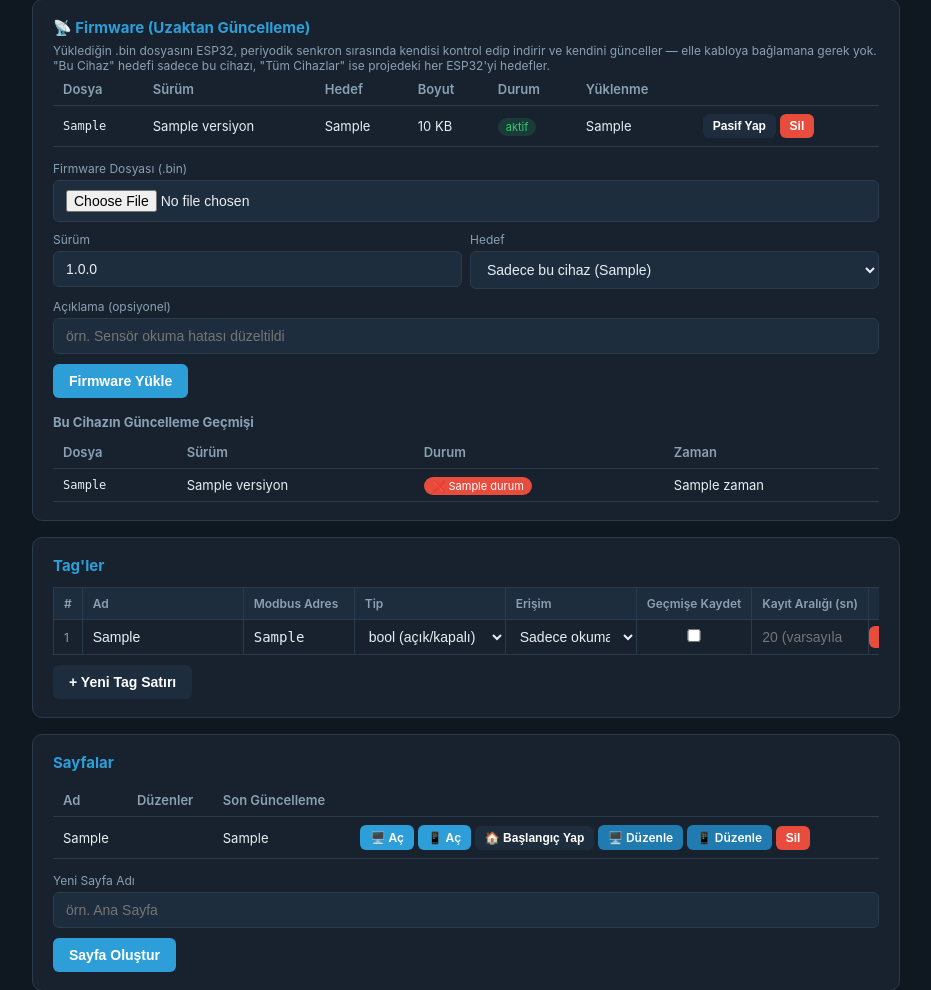
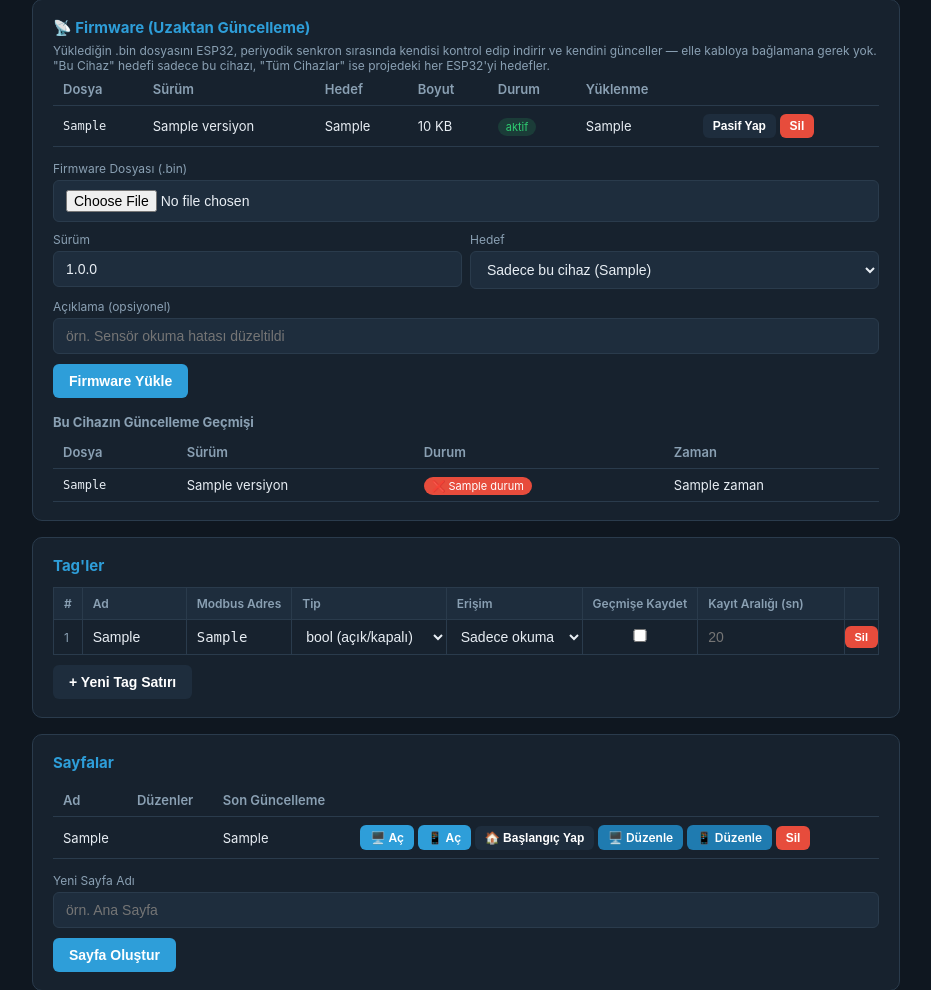
Before and after one commit to ahmetaltunaibu/oventechIOT, a Flask app: template templates/cihaz_detay.html in a window 1280 px wide. Shown: the part 434-1424 px from the top of the page, without its empty margins (174-1105 px from the left). Run offline with Flask 3, Linux system fonts and the light colour scheme; the visitor is signed in with stand-in values (Sample User, id 1); tables that the repository leaves empty hold one stand-in row (values such as "Sample post"); the template is opened without the code that fills it: most values are stand-ins (such as "Sample title", 1, 10 or a date in 2020).

Commit message:
Tag tablosunda Ad/Modbus Adres kutulari gercekten icerige gore otomatik genisliyor
Onceki duzeltme (min-width:160px) yetersizdi - sabit bir sayiydi, uzun
tag isimleri yine kesiliyordu. Artik HTML input'un size ozniteligi
JS ile her tus vurusunda yazi uzunluguna gore ayarlaniyor (8-40 karakter
sinir) - kutu gercekten yaziya gore genisliyor/daraliyor. Kayit Araligi
placeholder'i da kisaltildi ("20 (varsayilan)" -> "20").

Co-Authored-By: Claude Sonnet 5 <noreply@anthropic.com>

```diff
--- a/templates/cihaz_detay.html
+++ b/templates/cihaz_detay.html
@@ -158,12 +158,19 @@
            asla aşırı daralmasın. */
         #tagTablosu { width: auto; min-width: 100%; border-collapse: collapse; }
         #tagTablosu th, #tagTablosu td { padding: 0; border: 1px solid var(--border); }
-        /* :has() yerine doğrudan alan üzerinden — eski tarayıcılarda da çalışsın. */
-        .tag-hucre[data-alan="ad"] { min-width: 160px; }
-        .tag-hucre[data-alan="modbus_adres"] { min-width: 110px; }
+        /* Kullanıcı raporu (2. tur): min-width tek başına yetmedi — sabit
+           bir sayı seçmek zorunda kalıyorduk, uzun isimler yine kesiliyordu.
+           GERÇEK "içeriğe göre otomatik genişlik" için Ad/Modbus Adres
+           kutularının width:100% (yukarıdaki genel .tag-hucre kuralı)
+           ezilip width:auto yapıldı — böylece HTML'in size özniteliği
+           (aşağıda tagGirdiBoyutlandir() ile metin uzunluğuna göre JS'den
+           ayarlanıyor) gerçekten devreye giriyor, kutu tam yazı kadar
+           genişliyor/daralıyor. Select'ler (Tip/Erişim) size özniteliğini
+           desteklemediği için onlarda min-width'e devam. */
+        .tag-hucre[data-alan="ad"], .tag-hucre[data-alan="modbus_adres"] { width: auto; }
         select.tag-hucre[data-alan="veri_tipi"] { min-width: 150px; }
         select.tag-hucre[data-alan="erisim"] { min-width: 130px; }
-        .tag-hucre[data-alan="gecmis_araligi_sn"] { min-width: 100px; }
+        .tag-hucre[data-alan="gecmis_araligi_sn"] { min-width: 70px; }
         #tagTablosu th {
             padding: 8px 10px; text-align: left; font-size: 12px; color: var(--text-secondary);
             background: var(--panel2); user-select: none; white-space: nowrap;
@@ -203,7 +210,7 @@
                     <td><select class="tag-hucre" data-alan="veri_tipi"></select></td>
                     <td><select class="tag-hucre" data-alan="erisim"></select></td>
                     <td style="text-align:center;"><input type="checkbox" class="tag-hucre" data-alan="gecmis_kayit_aktif" onchange="tagKayitAktifDegisti(this)" {{ 'checked' if t.gecmis_kayit_aktif else '' }}></td>
-                    <td><input type="number" min="1" class="tag-hucre" data-alan="gecmis_araligi_sn" value="{{ t.gecmis_araligi_sn or '' }}" placeholder="20 (varsayılan)" {{ '' if t.gecmis_kayit_aktif else 'disabled' }}></td>
+                    <td><input type="number" min="1" class="tag-hucre" data-alan="gecmis_araligi_sn" value="{{ t.gecmis_araligi_sn or '' }}" placeholder="20" {{ '' if t.gecmis_kayit_aktif else 'disabled' }}></td>
                     <td class="tag-sil-hucre"><button type="button" class="tag-sil-btn" onclick="tagSatirSil(this)">Sil</button></td>
                 </tr>
                 {% endfor %}
@@ -269,6 +276,25 @@ function _tagSelectDoldur(selectEl, secenekler, secili) {
 document.querySelectorAll('#tagTabloGovde tr').forEach(satir => {
     _tagSelectDoldur(satir.querySelector('[data-alan="veri_tipi"]'), TAG_VERI_TIPLERI, satir.dataset.veriTipi);
     _tagSelectDoldur(satir.querySelector('[data-alan="erisim"]'), TAG_ERISIMLER, satir.dataset.erisim);
+});
+
+// Kullanıcı raporu: min-width tek başına yetmedi, uzun tag isimleri yine
+// kesiliyordu — SABİT bir sayı seçmek yerine GERÇEK içeriğe göre otomatik
+// genişlik istendi. HTML'in <input> için `size` özniteliği tam bunu yapar
+// (kutunun genişliğini "şu kadar karakter sığsın" diye ayarlar) — CSS'te
+// bu iki alan için width:100% ezilip width:auto yapıldı ki `size` gerçekten
+// görünür genişliği belirlesin. Her tuş vuruşunda güncellenir, yazı
+// uzadıkça kutu genişler, kısaldıkça daralır (asgari/azami sınırla).
+function tagGirdiBoyutlandir(inputEl) {
+    const minKarakter = 8, maksKarakter = 40;
+    inputEl.size = Math.min(maksKarakter, Math.max(minKarakter, inputEl.value.length + 1));
+}
+document.querySelectorAll('#tagTabloGovde [data-alan="ad"], #tagTabloGovde [data-alan="modbus_adres"]')
+    .forEach(tagGirdiBoyutlandir);
+document.getElementById('tagTabloGovde').addEventListener('input', (e) => {
+    if (e.target.dataset.alan === 'ad' || e.target.dataset.alan === 'modbus_adres') {
+        tagGirdiBoyutlandir(e.target);
+    }
 });
 
 function tagDurumYaz(msg, hataMi) {
@@ -355,7 +381,7 @@ function tagYeniSatirEkle() {
         <td><select class="tag-hucre" data-alan="veri_tipi"></select></td>
         <td><select class="tag-hucre" data-alan="erisim"></select></td>
         <td style="text-align:center;"><input type="checkbox" class="tag-hucre" data-alan="gecmis_kayit_aktif" onchange="tagKayitAktifDegisti(this)"></td>
-        <td><input type="number" min="1" class="tag-hucre" data-alan="gecmis_araligi_sn" placeholder="20 (varsayılan)" disabled></td>
+        <td><input type="number" min="1" class="tag-hucre" data-alan="gecmis_araligi_sn" placeholder="20" disabled></td>
         <td class="tag-sil-hucre"><button type="button" class="tag-sil-btn" onclick="tagSatirSil(this)">Sil</button></td>
     `;
     _tagSelectDoldur(satir.querySelector('[data-alan="veri_tipi"]'), TAG_VERI_TIPLERI, 'bool');
```
